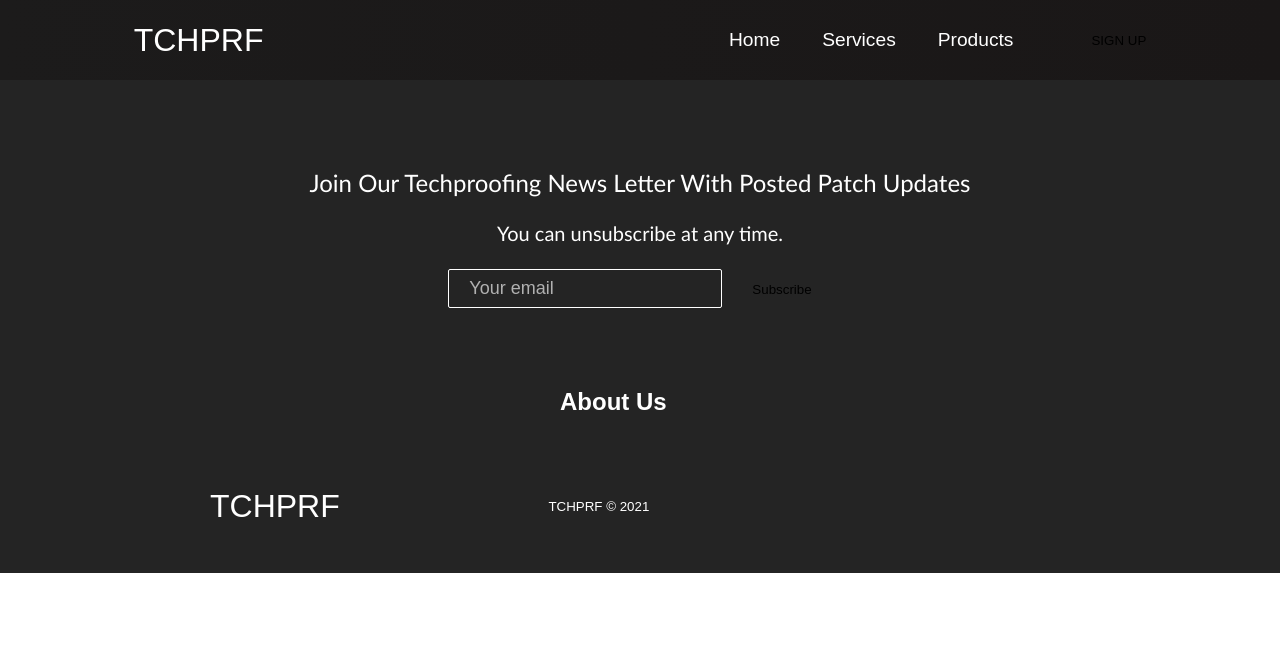
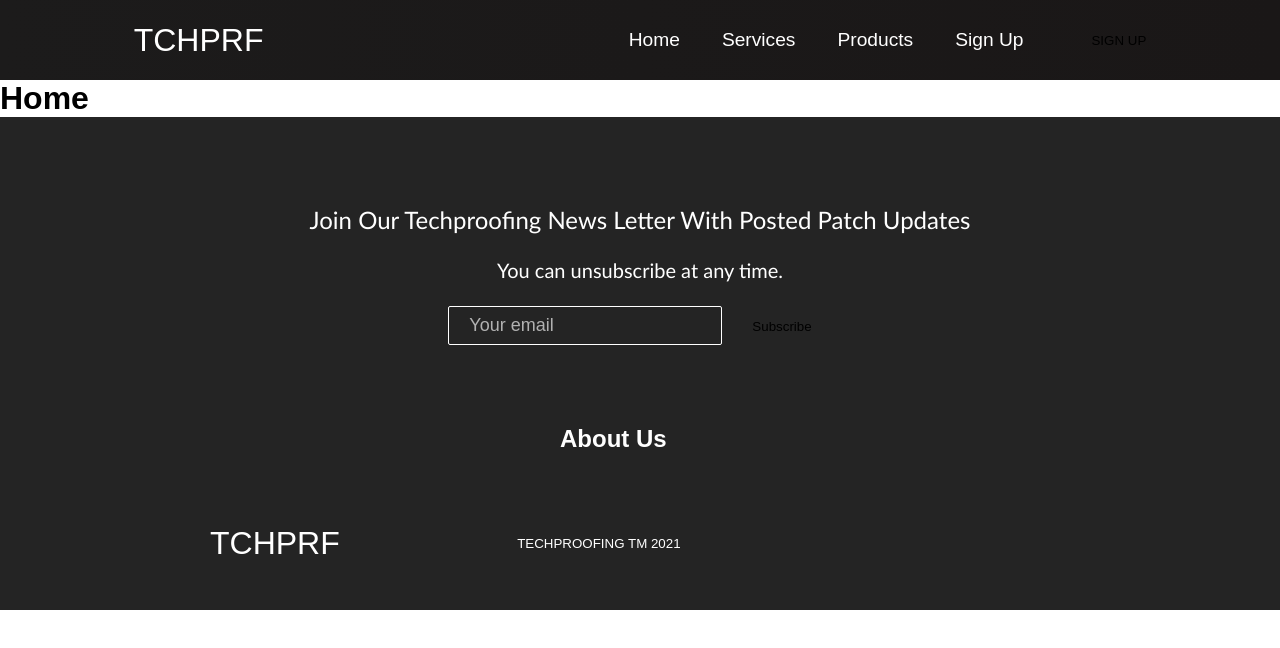
Before and after one commit to TechProofing/reactjs-loginform, a React (Create React App) app: page / in a window 1280 px wide. Shown: the top 648 px of the page. Built offline with nearby package versions, Linux system fonts and the light colour scheme.

Commit message:
Navbar Updated Function

```diff
--- a/src/App.js
+++ b/src/App.js
@@ -3,10 +3,10 @@ import React, {useState} from 'react';
 import {
   BrowserRouter as Router,
   Switch,
-  Route,
-  Link
+  Route
 } from "react-router-dom";
 import Navbar from './components/Navbar';
+import Footer from './components/Footer';
 import Home from './components/pages/Home';
 import Services from './components/pages/Services';
 import LoginForm from './components/LoginForm';
@@ -14,35 +14,9 @@ import Products from './components/pages/Products';
 import SignUp from './components/pages/SignUp';
 
 function App() {
-  // const adminUser = {
-  //   email: "admin@admin.com",
-  //   password: "admin123"
-  // }
 
-  // const [user, setUser] = useState({name: "", email: ""});
-  // const [error, setError] = useState("");
-
-  // const Login = details => {
-  //   console.log(details);
-
-  // if (details.email == adminUser.email && details.password == adminUser.password){
-  //     console.log("Logged In");
-  //     setUser({
-  //       name: details.name,
-  //       email: details.email
-  //     })
-  // } else {
-  //   console.log("Details do not match!");
-  //   setError("Details do not match!");
-  //   }
-  // }
-  // const Logout = () => {
-  //   console.log("Logout");
-  //   setUser({name: "", email: ""});
-  // }
 
   return (
-
     <>
     <Router>
       <Navbar />
@@ -53,9 +27,9 @@ function App() {
         <Route path='/products' component={Products} />
         <Route path='/sign-up' component={SignUp} />
       </Switch>
+      <Footer />
     </Router>
     </>
-
   );
 }
 
--- a/src/components/Footer.js
+++ b/src/components/Footer.js
@@ -32,7 +32,7 @@ function Footer() {
                             TCHPRF <i className="fab fa-typo3"></i>
                         </Link>
                     </div>
-                    <small className='website-rights'>TCHPRF © 2021</small>
+                    <small className='website-rights'>TECHPROOFING TM 2021</small>
                     <div className="social-icons">
                         <Link className="social-icon-link facebook"
                          to="/"
--- a/src/components/Navbar.js
+++ b/src/components/Navbar.js
@@ -51,7 +51,7 @@ function Navbar() {
                             </Link>
                         </li>
                         <li className='nav-item'>
-                            <Link to='/signup' className='nav-links-mobile' onClick={closeMobileMenu}>
+                            <Link to='/sign-up' className='nav-links' onClick={closeMobileMenu}>
                                 Sign Up
                             </Link>
                         </li>
--- a/src/components/pages/Home.js
+++ b/src/components/pages/Home.js
@@ -1,12 +1,14 @@
 import React from 'react';
 import '../../App.css'
-import Footer from '../Footer';
 
 function Home() {
     return (
-        <>
-         <Footer />
-        </>
+        <div>
+        <h1>Home</h1>
+        </div>
+        // <>
+
+        // </>
     )
 }
 
```
Also changed, not shown: src/components/pages/LoginForm.js (added, +68 -0 lines).
